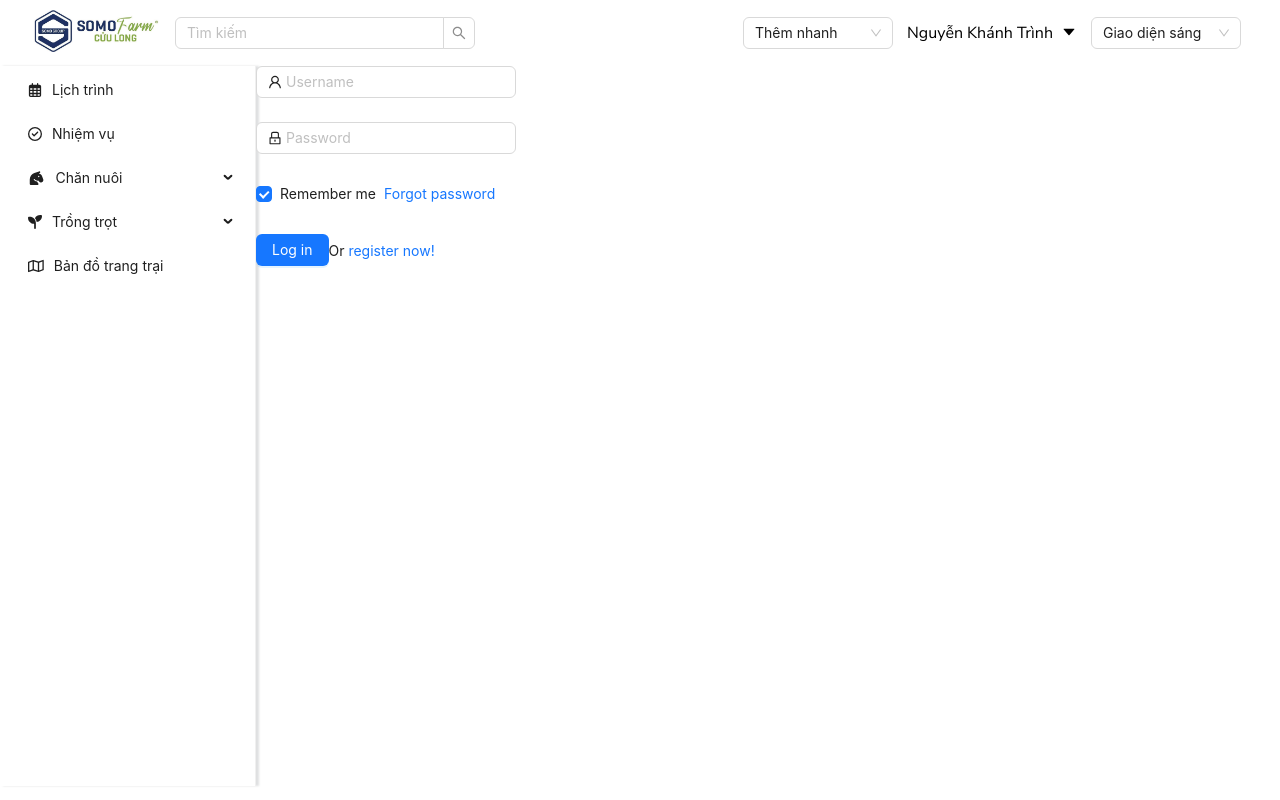
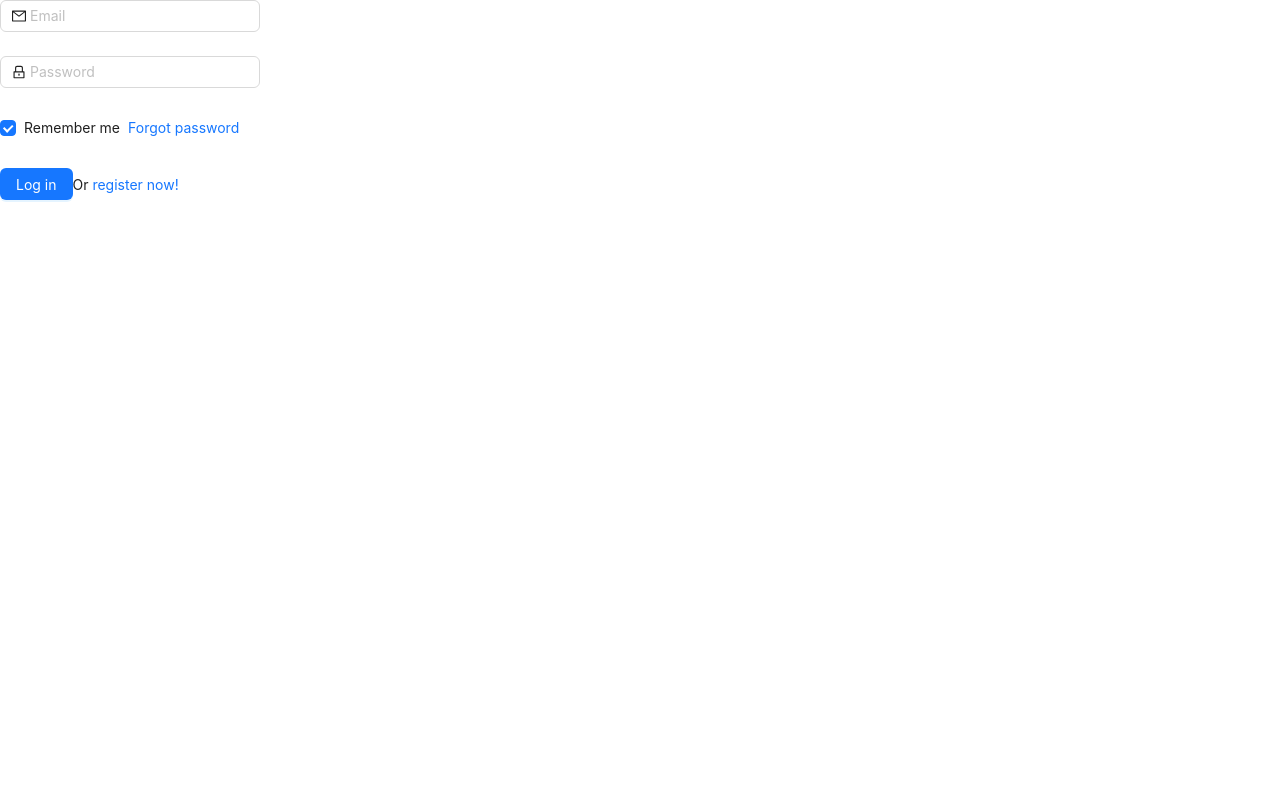
Before and after one commit to Capston-FPT-Somo-Farm-Task-Management/FE-Somo, a React (Create React App) app: page /login in a window 1280 px wide. Built offline with nearby package versions, Linux system fonts and the light colour scheme.

Commit message:
Fix route login

```diff
--- a/src/App.js
+++ b/src/App.js
@@ -1,23 +1,28 @@
-import { BrowserRouter, Route, Routes } from "react-router-dom";
-
-import Header from "common/components/Header";
-import Home from "features/pages/home";
-import Sidebar from "common/components/Sidebar";
-import SignIn from "features/authentication/SignIn";
-import Register from "features/authentication/Register";
-import Forgot from "features/authentication/Forgot";
-import LiveStock from "features/pages/livestock";
-import Plants from "features/pages/plants";
-import Schedule from "features/pages/home/schedule";
-import Task from "features/pages/tasks";
+import { Route, Routes, useLocation } from 'react-router-dom'
+import Header from 'common/components/Header'
+import Home from 'features/pages/home'
+import Sidebar from 'common/components/Sidebar'
+import SignIn from 'features/authentication/SignIn'
+import Register from 'features/authentication/Register'
+import Forgot from 'features/authentication/Forgot'
+import LiveStock from 'features/pages/livestock'
+import Plants from 'features/pages/plants'
+import Schedule from 'features/pages/home/schedule'
+import Task from 'features/pages/tasks'
 
 function App() {
+  const location = useLocation()
+
+  // Function to check if the current location matches certain paths
+  const ShowSidebarAndHeader = () => {
+    const { pathname } = location
+    return !['/login', '/logout'].includes(pathname)
+  }
   return (
     <div className="App">
-      <BrowserRouter>
-        <Header />
+      {ShowSidebarAndHeader() && <Header />}
       <div className="content-wrapper">
-          <Sidebar />
+        {ShowSidebarAndHeader() && <Sidebar />}
         <Routes>
           <Route path="/*" element={<Home />} exact />
           <Route path="/login" element={<SignIn />} />
@@ -29,9 +34,8 @@ function App() {
           <Route path="/plants" element={<Plants />} />
         </Routes>
       </div>
-      </BrowserRouter>
     </div>
-  );
+  )
 }
 
-export default App;
+export default App
--- a/src/features/authentication/SignIn/index.jsx
+++ b/src/features/authentication/SignIn/index.jsx
@@ -1,5 +1,5 @@
 import { Form, Button, Checkbox, Input } from 'antd'
-import { LockOutlined, UserOutlined } from '@ant-design/icons'
+import { LockOutlined, UserOutlined, MailOutlined } from '@ant-design/icons'
 import { Link } from 'react-router-dom'
 
 const SignIn = () => {
@@ -8,6 +8,7 @@ const SignIn = () => {
   }
 
   return (
+    <>
       <Form
         name="normal_login"
         className="login-form"
@@ -17,17 +18,18 @@ const SignIn = () => {
         onFinish={handleSignIn}
       >
         <Form.Item
-        name="username"
+          name="email"
           rules={[
             {
               required: true,
-            message: 'Please input your Username!',
+              message: 'Please input your Email!',
             },
           ]}
         >
           <Input
-          prefix={<UserOutlined className="site-form-item-icon" />}
-          placeholder="Username"
+            prefix={<MailOutlined className="site-form-item-icon" />}
+            placeholder="Email"
+            type="email"
           />
         </Form.Item>
         <Form.Item
@@ -56,12 +58,17 @@ const SignIn = () => {
         </Form.Item>
 
         <Form.Item>
-        <Button type="primary" htmlType="submit" className="login-form-button">
+          <Button
+            type="primary"
+            htmlType="submit"
+            className="login-form-button"
+          >
             Log in
           </Button>
           Or <Link to="/register">register now!</Link>
         </Form.Item>
       </Form>
+    </>
   )
 }
 export default SignIn
--- a/src/index.js
+++ b/src/index.js
@@ -1,14 +1,17 @@
-import React from 'react';
-import ReactDOM from 'react-dom/client';
-import "./index.css"
-import App from 'App';
+import React from 'react'
+import ReactDOM from 'react-dom/client'
+import './index.css'
+import App from 'App'
+import { BrowserRouter } from 'react-router-dom'
 
-const root = ReactDOM.createRoot(document.getElementById('root'));
+const root = ReactDOM.createRoot(document.getElementById('root'))
 root.render(
-  <React.StrictMode>
-    <App />
-  </React.StrictMode>
-);
+  <BrowserRouter>
+    <React.StrictMode>
+      <App />
+    </React.StrictMode>
+  </BrowserRouter>
+)
 
 // If you want to start measuring performance in your app, pass a function
 // to log results (for example: reportWebVitals(console.log))
```
Also changed, not shown: src/context/AppContext.jsx (added), src/context/user_context.js (deleted). Lines whose indentation alone changed are shown as unchanged.
